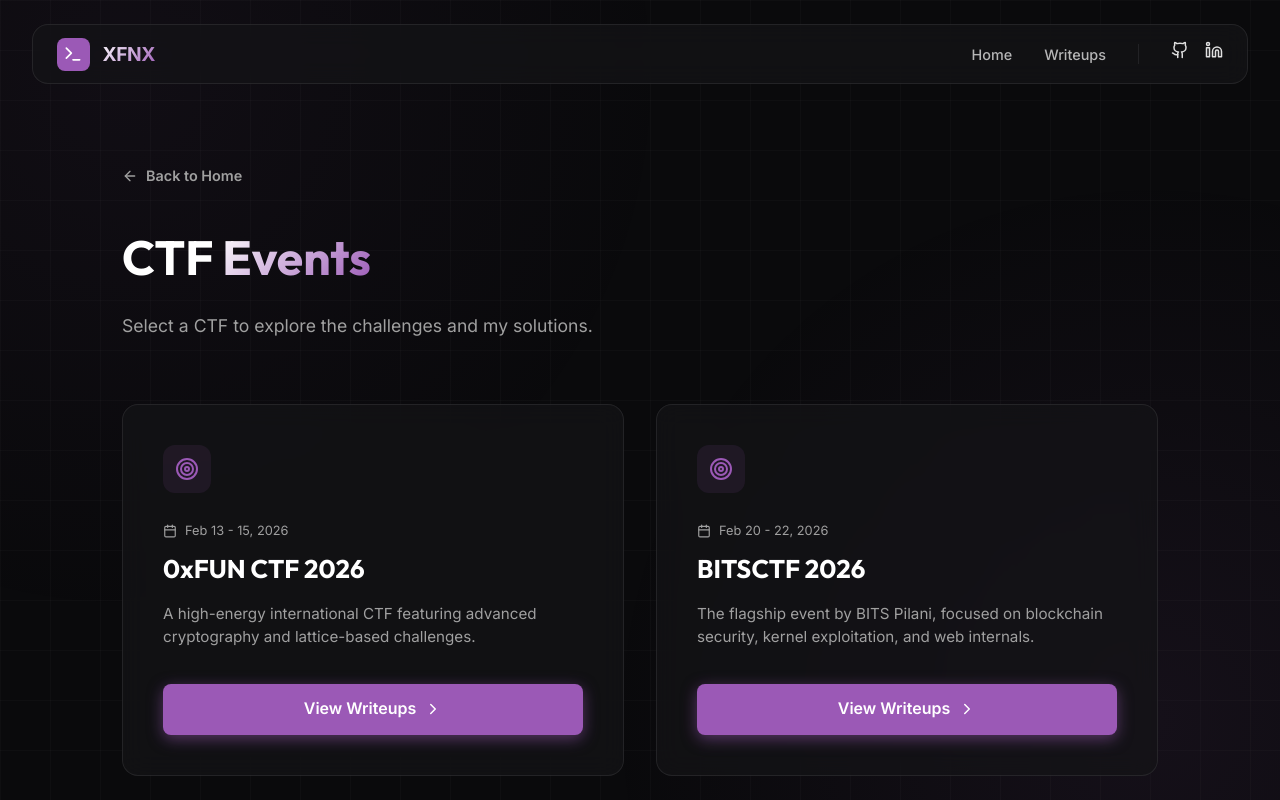
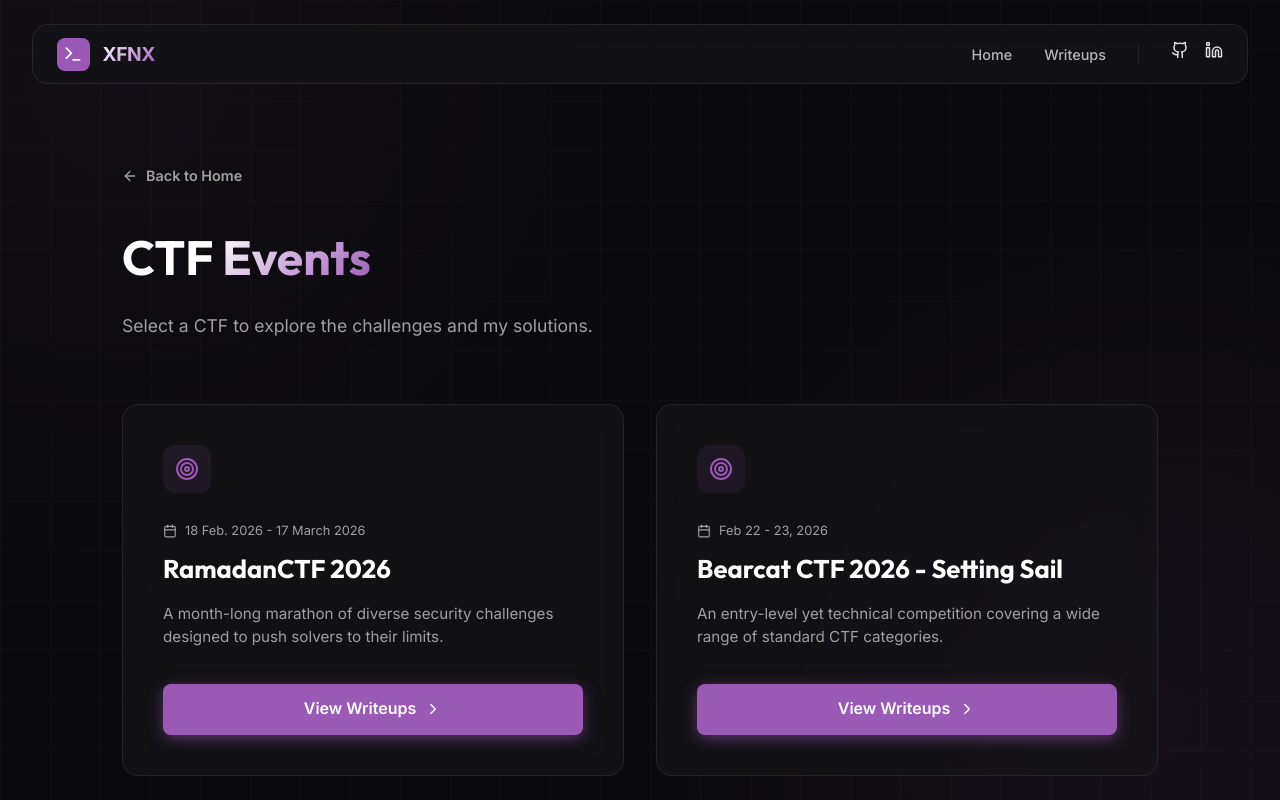
Before and after one commit to xfnx-17/github.io, a React (Vite) app: page /#/writeups in a window 1280 px wide. Shown: the top 800 px of the page. Built offline with nearby package versions, Linux system fonts and the light colour scheme.

Commit message:
feat: show latest CTF events first

```diff
--- a/src/pages/CTFList.jsx
+++ b/src/pages/CTFList.jsx
@@ -22,7 +22,7 @@ const CTFList = () => {
             </motion.div>
 
             <div className="cards-grid-large">
-                {ctfs.map((ctf, i) => (
+                {[...ctfs].reverse().map((ctf, i) => (
                     <motion.div
                         key={ctf.id}
                         initial={{ opacity: 0, y: 20 }}
```
